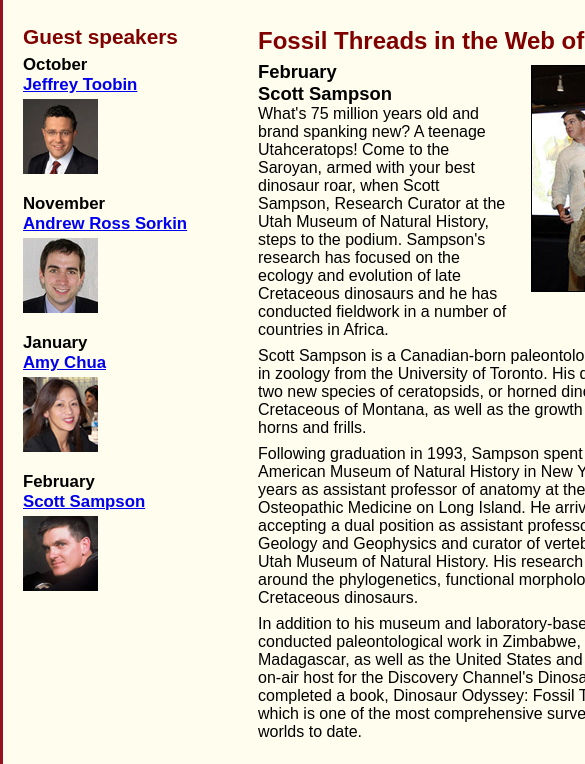
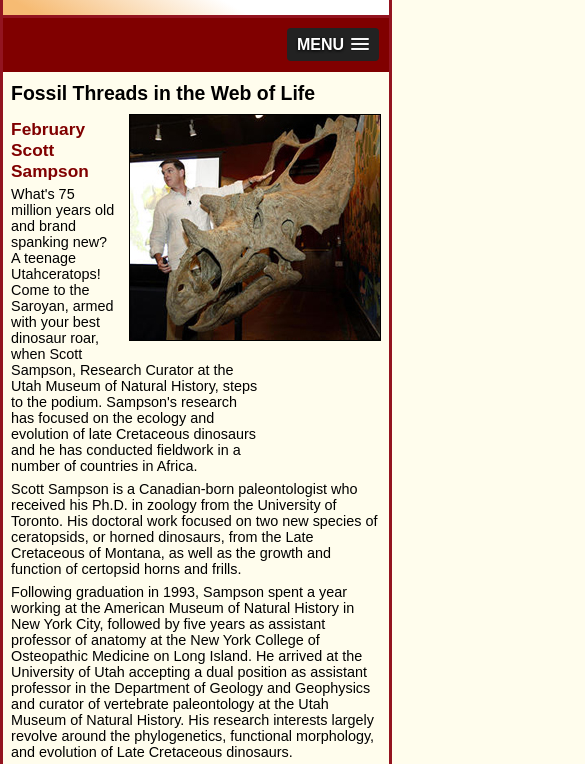
Before and after one commit to sagedemage/A15, a plain HTML site: page pages/speakers/sampson.html in a window 390 px wide. Shown: the part 171-935 px from the top of the page, 585 px wide, since content can reach past the window. Drawn offline with nearby package versions, Linux system fonts and the light colour scheme.

Commit message:
"Made sure that sampson's page behaves similar to the homepage"

```diff
--- a/pages/speakers/sampson.html
+++ b/pages/speakers/sampson.html
@@ -3,19 +3,30 @@
 
 <head>
 	<meta charset="utf-8">
-	<meta name="viewport" content="width=device-width, initial-scale=1.0">
+	<meta name="viewport" content="width=device-width, initial-scale=1">
 	<title>San Joaquin Valley Town Hall</title>
 	<link rel="shortcut icon" href="../../images/favicon.ico">
 	<link rel="stylesheet" href="../../styles/normalize.css">
 	<link rel="stylesheet" href="../../styles/speaker.css">
+	<script src="https://ajax.googleapis.com/ajax/libs/jquery/3.6.0/jquery.min.js"></script>
+	<script src="../../js/jquery.slicknav.min.js"></script>
+	<link rel="stylesheet" href="../../styles/slicknav.css">
 </head>
 
 <body>
+	<script>
+		$(function(){
+			$('#nav_menu').slicknav({
+				prependTo: '#mobile_menu'
+			});
+		});
+	</script>
 	<header>
 		<img src="../../images/town_hall_logo.gif" alt="town hall logo" height="80">
 		<h2> San Joaquin Valley Town Hall </h2>
 		<h3> Celebrating our <em class="shadow">75<sup>th</sup></em> Year </h3>
 	</header>
+	<nav id ="mobile_menu"></nav>
 	<ul id="nav_menu">
 		<li><a href="../../index.html">Home</a></li>
 		<li><a href="../speakers.html">Speakers</a></li>
@@ -75,6 +86,7 @@
 
 		<aside>
 			<h2> Guest speakers </h2>
+			<div>
 				<h3> October <br>
 				<a href="toobin.html"> Jeffrey Toobin </a></h3>
 				<img src="../../images/toobin75.jpg" alt="Jeffrey Toobin">
@@ -90,6 +102,7 @@
 				<h3> February <br>
 				<a href="sampson.html"> Scott Sampson </a></h3>
 				<img src="../../images/sampson75.jpg" alt="Scott Sampson">
+			</div>
 		</aside>
 	</main>
 
--- a/styles/speaker.css
+++ b/styles/speaker.css
@@ -2,7 +2,8 @@
 body {
 	font-family: Arial, Helvetica, sans-serif;
     font-size: 100%;
-	width: 800px;
+	width: 99%; /*800px*/
+	max-width: 960px;
 	margin-top: 0;
 	margin-bottom: 0;
 	margin-right: auto;
@@ -41,22 +42,21 @@ main {
 	clear: left;
 }
 
-section h1 {
+/* Styles for h2 elements in section and aside */
+section h2, aside h2 {
+	font-size: 130%;
 	color: #800000;
-}
-section h2 {
-	/* font-size was 130% */
-	/* font-size < 130% */
-	font-size: 115%;
+	padding-top: .5em;
+	padding-bottom: .25em;
 }
 
 /* Styles for section */
 section {
-	width: 525px;
+	width: 70.3%; /* 525px */
 	float: right;
-	padding-bottom: 20px;
-	padding-left: 20px;
-	padding-right: 20px;
+	padding-bottom: 2.1%; /* 20px */
+	padding-left: 2.1%; /* 20px */
+	padding-right: 2.1%; /* 20px */
 }
 
 section p {
@@ -89,17 +89,10 @@ section img {
 
 /* Styles for aside */
 aside {
-	width: 215px;
+	width: 22.4%; /* 215px */
 	float: left;
-	padding-left: 20px;
-	padding-bottom: 20px;
-}
-
-aside h2 {
-	font-size: 130%;
-	color: #800000;
-	padding-top: .5em;
-	padding-bottom: .25em;
+	padding-left: 2.1%; /* 20px */
+	padding-bottom: 2.1%; /* 20px */
 }
 
 aside h3 {
@@ -140,6 +133,8 @@ article img {
 	margin-bottom: 5px;
 	margin-left: 10px;
 	border: 1px solid black;
+	max-width: 40%;
+	min-width: 150px;
 }
 
 article h2 {
@@ -171,24 +166,22 @@ a:hover {
 	width: 250px;
 }
 
-.text_before_image {
-	width: 250px;
-}
-
 #nav_menu {
 	list-style-type: none;
 	margin: 0;
 	padding: 0;
 	position: relative;
+	width: 100%;
 }
 
 #nav_menu li {
 	float: left;
+	width: 20%; /* 192px */
 }
 
 #nav_menu li a {
 	display: block;
-	width: 160px;
+	/* width: 160px; */
 	text-align: center;
 	padding-top: 1em;
 	padding-bottom: 1em;
@@ -204,8 +197,6 @@ a:hover {
 
 .sub_menu {
 	display: none;
-	position: absolute;
-	top: 50px;
 	list-style-type: none;
 }
 
@@ -217,10 +208,10 @@ a:hover {
 	display: inline-block;
 }
 
-.dropbtn:hover .sub_menu {
+#nav_menu .dropbtn:hover .sub_menu {
 	display: block;
 	position: absolute;
-	top: 50px;
+	width: 100%;
 }
 
 #nav_menu::after {
@@ -234,3 +225,46 @@ a:hover {
 	margin: 0;
 	padding: 0;
 }
+
+/* tablet portrait layout (768px to 959px) */
+@media only screen and (max-width: 959px) {
+	h1 {
+		font-size: 135%;
+	}
+
+	section h2, aside h2 {
+		font-size: 120%;
+	}
+}
+
+/* mobile landscape layout (480px to 767px) */
+@media only screen and (max-width: 767px) {
+	header img {
+		float: none;
+		text-align: center;
+	}
+
+	section, aside {
+		float: none;
+		width: 95.8%;
+	}
+
+	aside {
+		padding-right: 2.1%;
+	}
+	article img {
+		max-width: 30%;
+	}
+	aside div {
+		column-count: 2;
+		-moz-column-count: 2;
+		-webkit-column-count: 2;
+	}
+}
+
+/* mobile portrait layout (479px or less) */
+@media only screen and (max-width: 479px) {
+	body {
+		font-size: 90%;
+	}
+}
```
Also changed, not shown: index.html (+1 -1 lines). Lines whose indentation alone changed are shown as unchanged.
